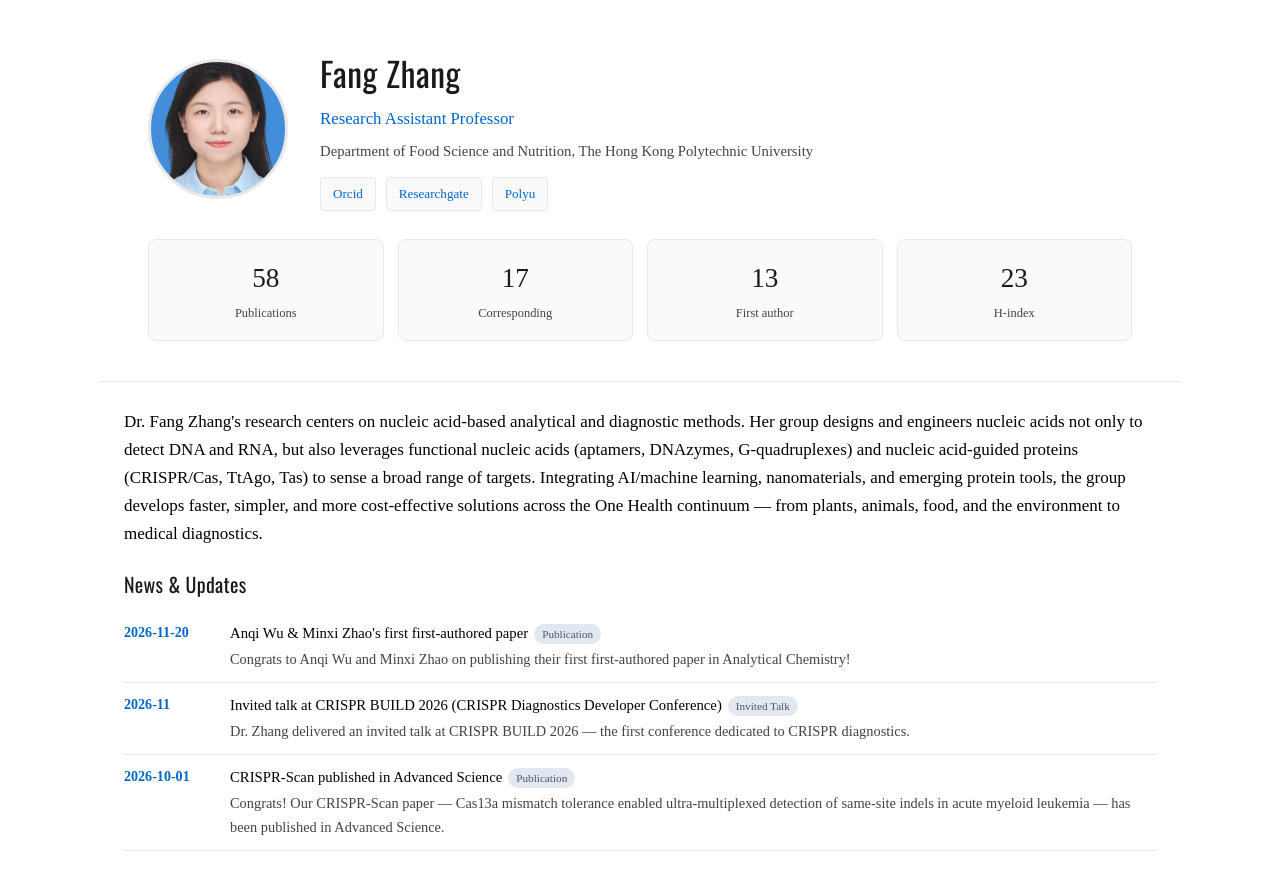
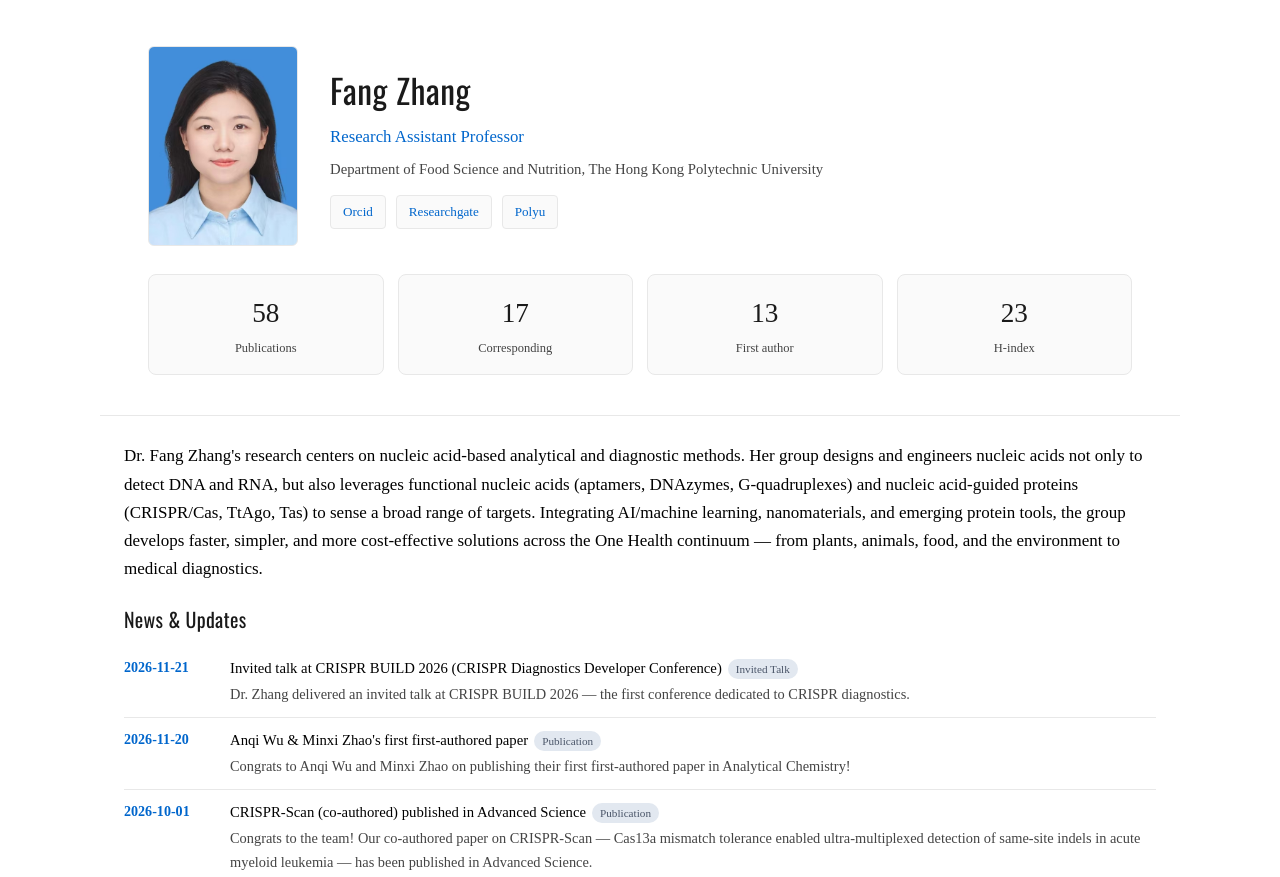
Before and after one commit to zhangfang921-max/fangzhang, a plain HTML site: page index.html in a window 1280 px wide. Shown: the part 69-946 px from the top of the page. Drawn offline with nearby package versions, Linux system fonts and the light colour scheme.

Commit message:
News co-author note + talk date, RG link blue text, rectangular headshot

```diff
--- a/data.json
+++ b/data.json
@@ -1484,14 +1484,7 @@
   ],
   "news": [
     {
-      "date": "2026-11-20",
-      "title": "Anqi Wu & Minxi Zhao's first first-authored paper",
-      "detail": "Congrats to Anqi Wu and Minxi Zhao on publishing their first first-authored paper in Analytical Chemistry!",
-      "tag": "Publication",
-      "photos": []
-    },
-    {
-      "date": "2026-11",
+      "date": "2026-11-21",
       "tag": "Invited Talk",
       "title": "Invited talk at CRISPR BUILD 2026 (CRISPR Diagnostics Developer Conference)",
       "detail": "Dr. Zhang delivered an invited talk at CRISPR BUILD 2026 — the first conference dedicated to CRISPR diagnostics.",
@@ -1500,9 +1493,16 @@
       ]
     },
     {
+      "date": "2026-11-20",
+      "title": "Anqi Wu & Minxi Zhao's first first-authored paper",
+      "detail": "Congrats to Anqi Wu and Minxi Zhao on publishing their first first-authored paper in Analytical Chemistry!",
+      "tag": "Publication",
+      "photos": []
+    },
+    {
       "date": "2026-10-01",
-      "title": "CRISPR-Scan published in Advanced Science",
-      "detail": "Congrats! Our CRISPR-Scan paper — Cas13a mismatch tolerance enabled ultra-multiplexed detection of same-site indels in acute myeloid leukemia — has been published in Advanced Science.",
+      "title": "CRISPR-Scan (co-authored) published in Advanced Science",
+      "detail": "Congrats to the team! Our co-authored paper on CRISPR-Scan — Cas13a mismatch tolerance enabled ultra-multiplexed detection of same-site indels in acute myeloid leukemia — has been published in Advanced Science.",
       "tag": "Publication",
       "photos": []
     }
--- a/index.html
+++ b/index.html
@@ -51,8 +51,8 @@ nav ul li a.active { color: var(--blue); border-bottom-color: var(--blue); }
 .hero { background: #fff; color: var(--ink); padding: 48px 0 24px; border-bottom: 1px solid var(--border); }
 .hero-inner { display: flex; gap: 32px; align-items: center; flex-wrap: wrap; }
 .headshot {
-  width: 140px; height: 140px; border-radius: 50%; object-fit: cover;
-  border: 3px solid var(--border); background: var(--light);
+  width: 150px; height: 200px; border-radius: 6px; object-fit: cover;
+  border: 1px solid var(--border); background: var(--light);
   display: flex; align-items: center; justify-content: center; font-size: 2.4rem; font-weight: 400; color: var(--muted);
 }
 .hero-text h1 { font-size: 2.1rem; font-weight: 400; margin-bottom: 4px; letter-spacing: 0.5px; }
@@ -281,9 +281,9 @@ async function render(D) {
       links.innerHTML += `<a href="${v}" target="_blank">${label}</a>`;
     }
   }
-  // 分享版：h-links 行右侧加 ResearchGate 完整列表链接
+  // 分享版：h-links 行右侧加 ResearchGate 完整列表链接（蓝色字体）
   if (window.__SHARE__ && p.links && p.links.researchgate) {
-    links.innerHTML += `<a href="${p.links.researchgate}" target="_blank" style="background:#0066cc;color:#fff;border-color:#0066cc;">View full publication list &amp; metrics on ResearchGate →</a>`;
+    links.innerHTML += `<a href="${p.links.researchgate}" target="_blank" style="color:#0066cc;background:none;border:none;font-size:0.9rem;">View full publication list &amp; metrics on ResearchGate →</a>`;
   }
   // metrics（完整版显示数字；分享版不显示——ResearchGate 链接已在 h-links 区）
   const pubs = D.publications;
```
